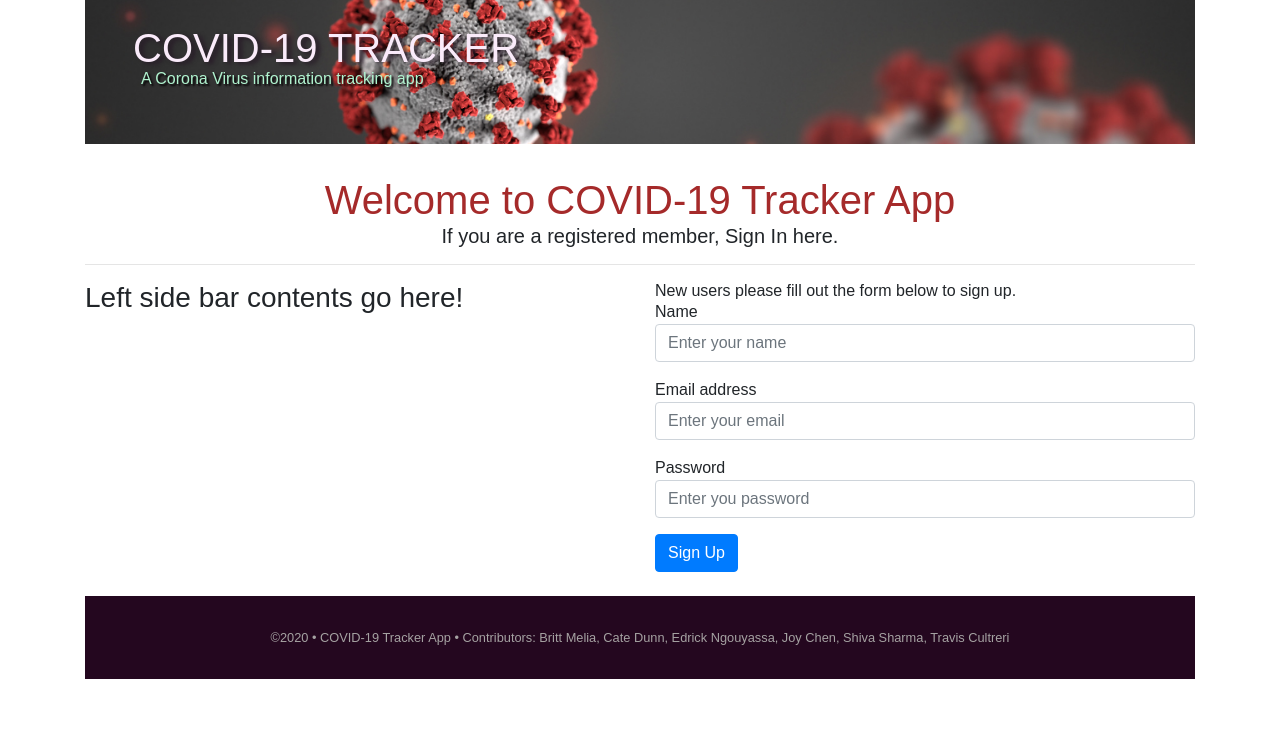
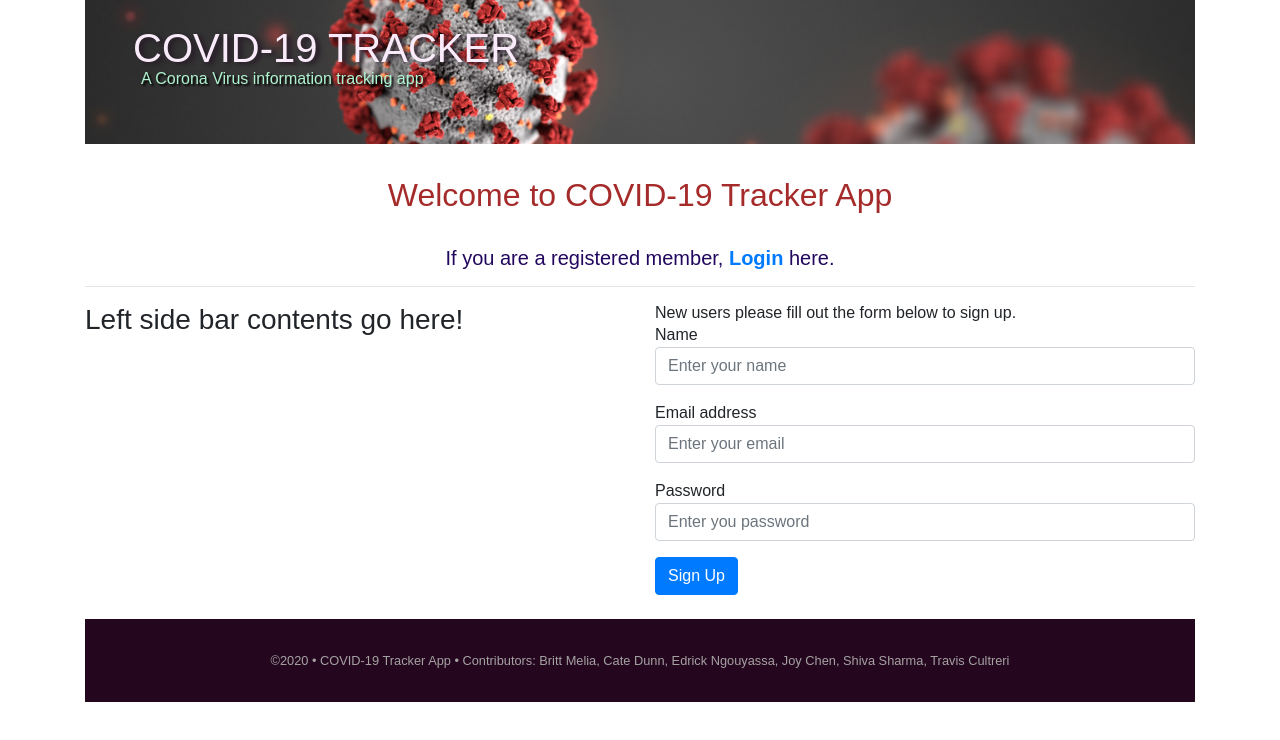
Before and after one commit to traviscult/COVID-19-Tracker, a React (Create React App) app in the folder client/: page / in a window 1280 px wide. Shown: the top 740 px of the page. Built offline with nearby package versions, Linux system fonts and the light colour scheme.

Commit message:
Login on front page updated

```diff
--- a/client/src/pages/Home.js
+++ b/client/src/pages/Home.js
@@ -2,18 +2,18 @@ import React from 'react';
 import Header from '../components/header/Header';
 import Footer from '../components/footer/Footer';
 import MainContents from '../components/homeComponents/MainContents';
+import './Pages.css';
 
 const Home = () => {
   return (
     <>
       <div className="container">
         <Header />
-        {/* Note: delete this div section below after setting is complete! */}
-        <div>
-          <h1 style={{ textAlign: "center", color: "brown" }}>Welcome to COVID-19 Tracker App </h1> <h5 style={{ textAlign: "center" }}>If you are a registered member, <span id="signIn">Sign In </span> here.</h5>
+        <div className="homePageContent">
+         <h2>Welcome to COVID-19 Tracker App </h2>
+    <h5>If you are a registered member, <span id="signIn"> Login </span> here.</h5>
+
           <hr />
-
-
         </div>
         <MainContents />
 
--- /dev/null
+++ b/client/src/pages/Pages.css
@@ -0,0 +1,24 @@
+.homePageContent h2 {
+text-align: center;
+color: brown;
+}
+
+.homePageContent h5 {
+text-align: center;
+color: #22075f;
+margin-top: 2rem;
+}
+
+.homePageContent #signIn {
+text-align: center;
+color: #007bff;
+cursor: pointer;
+font-weight: bold;
+}
+
+.homePageContent #signIn:hover {
+color: brown;
+cursor: pointer;
+text-decoration: underline;
+opacity: .5;
+}
```
